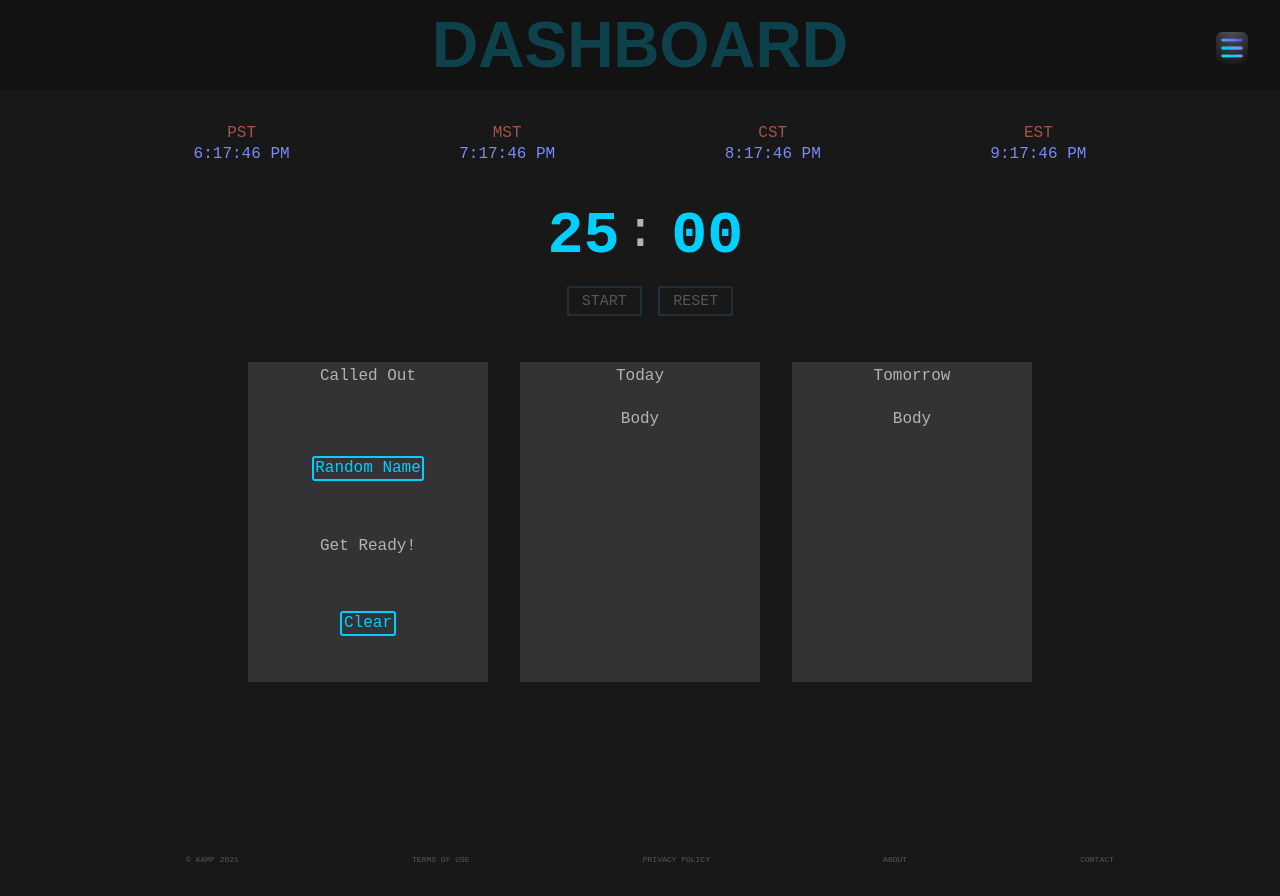
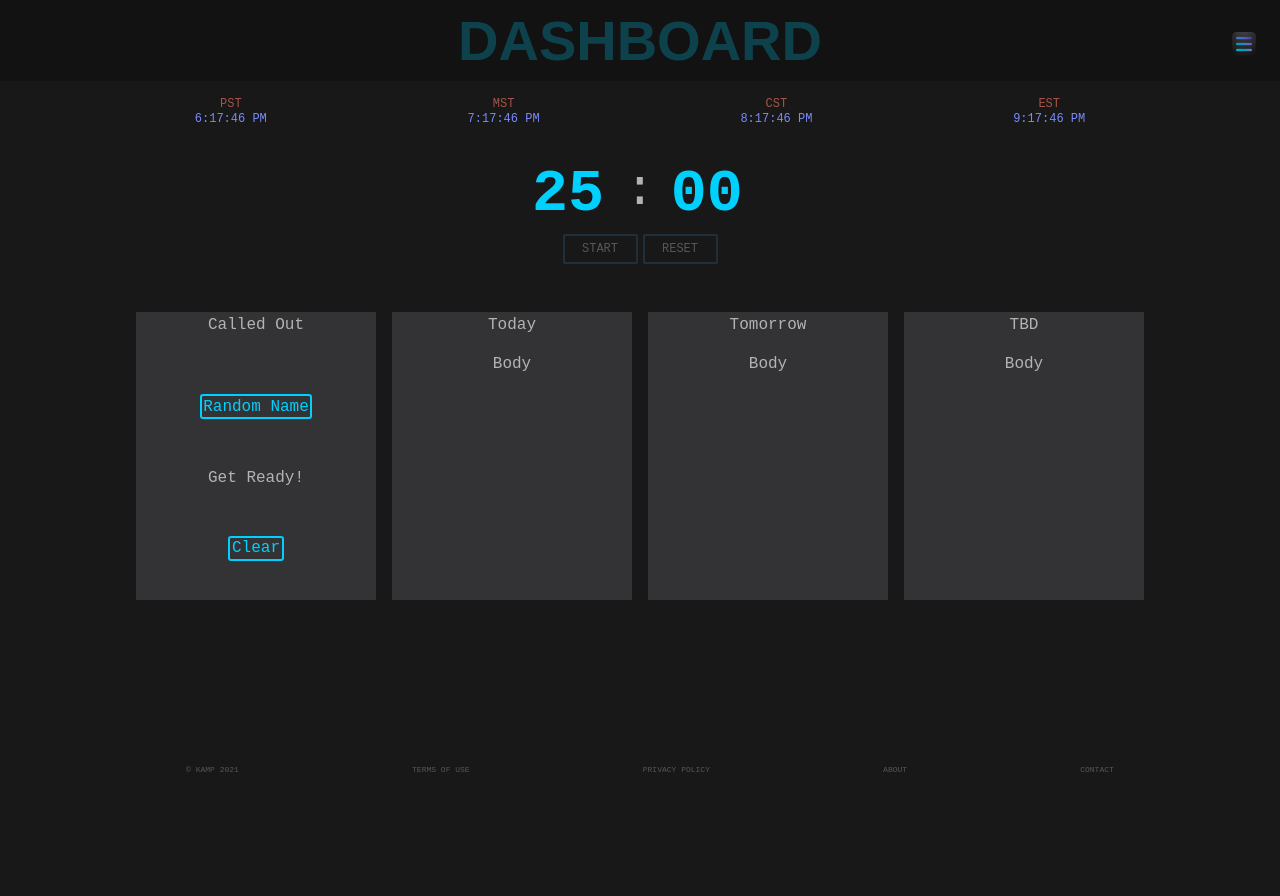
Before and after one commit to kathrynwilkinson/Daily-Dashboard, a plain HTML site: page index.html in a window 1280 px wide. After the commit the page ends 806 px from the top, so only its background shows below. Drawn offline with Linux system fonts and the light colour scheme; a web font is replaced by a local one.

Commit message:
style: Responsiveness

```diff
--- a/assets/CSS/menu.css
+++ b/assets/CSS/menu.css
@@ -8,13 +8,13 @@
 #menu-icon {
   position: absolute;
     right: 1em;
-    top: 1em;
+    top: 1.25em;
   display: flex;
     flex-direction: column;
     justify-content: flex-end;
   height: 1em;
   width: 1em;
-
+  opacity: 0.75;
 }
 
 /* #menu-icon:hover {
--- a/assets/CSS/reset.css
+++ b/assets/CSS/reset.css
@@ -23,3 +23,10 @@
 	padding: 0;
     vertical-align: baseline;
 }
+html,
+header,
+body,
+footer {
+    width: 100%;
+    margin: 0;
+}
--- a/assets/CSS/responsive.css
+++ b/assets/CSS/responsive.css
@@ -1,44 +1,85 @@
-/* Timer Media Queries */
+/* */
+@media only screen and (max-width: 325px) {
+    #title {
+    font-size: 1.75em;
+  }
+  #menu-icon {
+  position: absolute;
+    right: 1em;
+    top: 1em;
+  }
+}
 
+@media only screen and (max-width: 375) {
 
+}
 
-  @media only screen and (min-width: 768px) {
-    #timer {
-      flex-direction: row;
-      padding: 40px;
-    }
+@media only screen and (min-width: 540px) {
+  header {
+    padding: 0.5em 0 0.5em 0;
+  }
+  #title {
+    font-size: 3em;
+  }
+  #menu-icon {
+    height: 1.25em;
+    width: 1.25em;
+    position: absolute;
+      right: 1.5em;
+      top: 1.75em;
+
+  }
+  #time-zone-container {
+    margin-top: 1em;
+    margin-bottom: 1em;
+  }
+  .time-zone-identifier,
+  .time {
+    font-size: 0.75em;
+    padding: 0.025em 0.5em;
+  }
+  #timer-container {
+    margin-top: 0.75em;
+    margin-bottom: 2.5em;
   }
 
-  @media only screen and (min-width: 768px) {
-    #timer form {
-      margin-right: 20px;
-      margin-bottom: 0;
-    }
+}
+
+@media only screen and (min-width: 540px) and (max-width: 768px) {
+
+  .modules {
+    height: 15em;
+    width: 15em;
+    margin: 0.5em;
   }
+}
 
-  @media only screen and (min-width: 768px) {
-    #timer input {
-      font-size: 84px;
-      width: 120px;
-    }
+@media only screen and (min-width: 768px) {
+
+  header {
+    padding: 0.5em 0 0.5em 0;
   }
-
-  @media only screen and (min-width: 768px) {
-    #timer form span {
-      font-size: 84px;
-    }
+  #title {
+    font-size: 3.5em;
   }
-
-  @media only screen and (min-width: 768px) {
-    #controls {
-      flex-direction: row;
-      margin-left: 20px;
-      font-size: 20px;
-    }
+  #menu-icon {
+    height: 1.5em;
+    width: 1.5em;
+    position: absolute;
+      right: 1.5em;
+      top: 2em;
   }
-
-  @media only screen and (min-width: 768px) {
-    #controls button {
-      margin: 10px 0;
-    }
+  #time-zone-container {
+    margin-top: 1em;
+    margin-bottom: 1em;
   }
+  .time-zone-identifier,
+  .time {
+    font-size: 0.75em;
+    padding: 0.025em 0.5em;
+  }
+  #timer-container {
+    margin-top: 0.75em;
+    margin-bottom: 2.5em;
+  }
+}
--- a/assets/CSS/style.css
+++ b/assets/CSS/style.css
@@ -1,7 +1,7 @@
 /* Header Styling */
 header {
     background: var(--background-03);
-    font-size: 2em;
+    font-size: 1em;
     margin: auto;
     padding: 0.25em 0 0.25em 0;
     width: 100%;
@@ -11,8 +11,9 @@ header {
         opacity: 0.25;
     font-family: 'Genos', sans-serif;
     font-weight: 800;
-    font-size: 2em;
+    font-size: 2.5em;
     text-align: center;
+    width: 100%;
 }
 
 /* Body Styling */
@@ -37,14 +38,17 @@ body{
     align-items: center;
     display: flex;
     justify-content: space-evenly;
-    margin: 2em;
+    margin: auto;
+    margin-top: 0.5em;
+    margin-bottom: 0.5em;
 }
 .time-zone-identifier,
 .time {
     display: flex;
+    font-size: 0.5em;
     justify-content: center;
     margin: auto;
-    padding: 0.1em 0.5em;
+    padding: 0.025em 0.5em;
     white-space: nowrap;
 }
 .time-zone-identifier {
@@ -54,6 +58,8 @@ body{
 /* Module Styling */
 #modules-container {
     display: flex;
+    flex-wrap: wrap;
+    justify-content: center;
 }
 
 .modules {
@@ -62,9 +68,9 @@ body{
         flex-direction: column;
         justify-content: space-evenly;
         align-items: space-between;
-    height: 20em;
+    height: 18em;
     width: 15em;
-    margin: 1em;
+    margin: 0.5em;
     position: relative;
 }
 .mod-title {
--- a/assets/CSS/timer.css
+++ b/assets/CSS/timer.css
@@ -15,7 +15,7 @@
     justify-content: center;
     align-items: center;
   position: relative;
-    right: 2.5em;
+    right: 3em;
   width: 2em;
 }
 
@@ -32,10 +32,9 @@
   transition: background .8s ease;
 }
 
-/* input#min {
-  display: flex;
-    flex-direction: row-reverse;
-} */
+input#min {
+  padding-right: 0.8em;
+}
 
 #timer-container input:focus:not([disabled]),
 #timer-container input:hover:not([disabled]) {
--- a/index.html
+++ b/index.html
@@ -96,6 +96,12 @@
                 Body
             </div>
         </div>
+        <div class='modules' id='tbd-mod'>
+            <div class='mod-title'>TBD</div>
+            <div class='mod-body' id=''>
+                Body
+            </div>
+        </div>
     </div>
     <!-- Random name generator stuff -->
 
```
